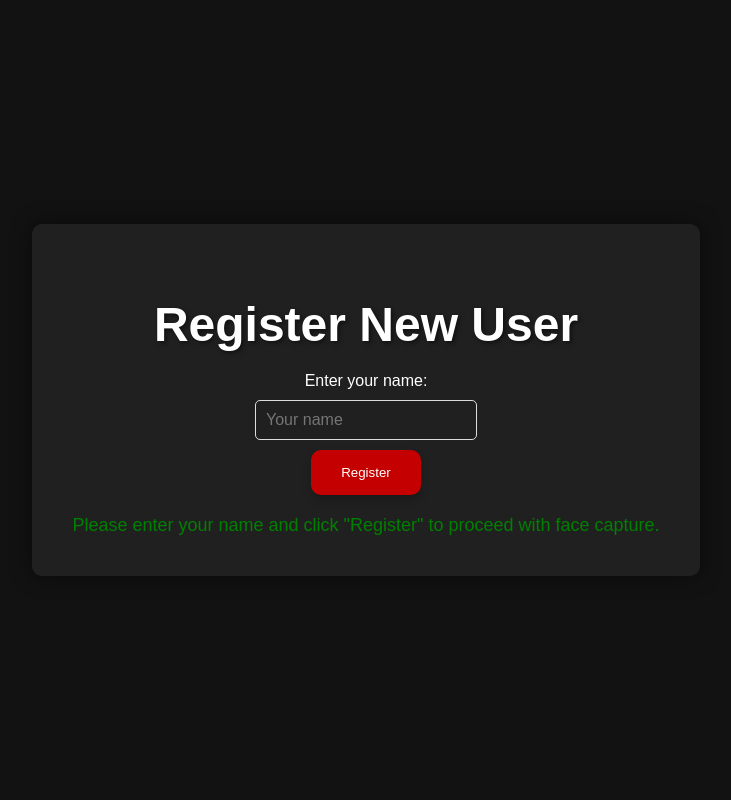
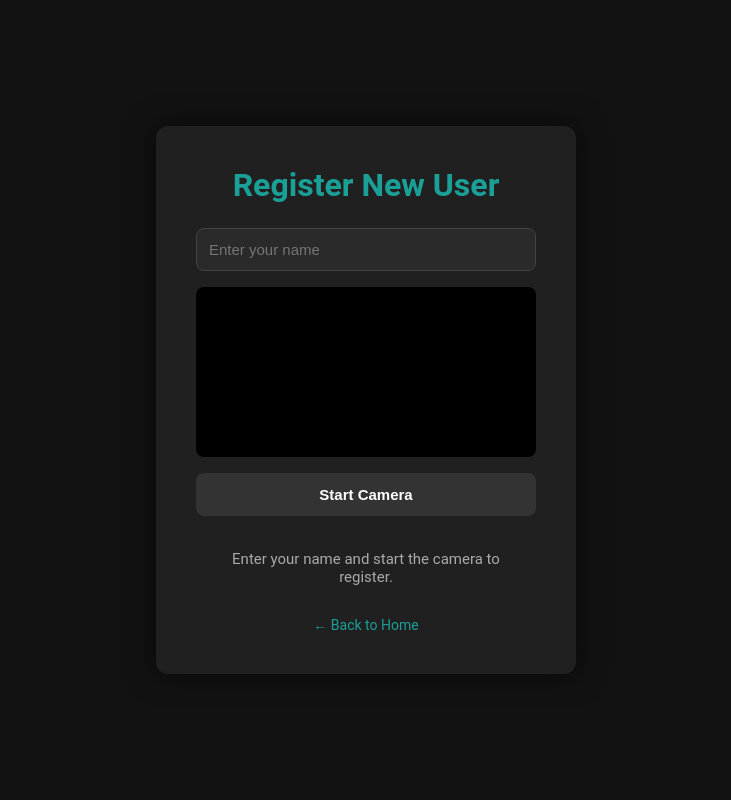
Before and after one commit to EyadEldokany/Face-Recognition-Sign-In-Solution-with-Real-Time-Database-Integration, a Flask app: page /register in a window 1280 px wide. Shown: the whole page, without its empty margins (274-1005 px from the left). Run offline with Flask 3, Linux system fonts and the light colour scheme.

Commit message:
Refactor register.html for improved layout and functionality

```diff
--- a/templates/register.html
+++ b/templates/register.html
@@ -5,109 +5,153 @@
     <meta name="viewport" content="width=device-width, initial-scale=1.0">
     <title>Register</title>
     <style>
+        * { box-sizing: border-box; margin: 0; padding: 0; }
         body {
-            font-family: Arial, sans-serif;
+            background-color: #121212;
+            color: #fff;
+            font-family: 'Roboto', Arial, sans-serif;
             display: flex;
-            flex-direction: column;
+            justify-content: center;
             align-items: center;
-            justify-content: center;
-            height: 100vh;
-            margin: 0;
-            background-color: #121212; /* Dark background */
-            color: #fff; /* White text */
+            min-height: 100vh;
         }
-
-        h1 {
-            font-size: 3em;
-            margin-bottom: 20px;
-            text-shadow: 2px 2px 4px rgba(0, 0, 0, 0.5);
-            animation: fadeIn 1s ease-in-out;
-        }
-
-        @keyframes fadeIn {
-            from {
-                opacity: 0;
-                transform: translateY(20px);
-            }
-            to {
-                opacity: 1;
-                transform: translateY(0);
-            }
-        }
-
-        form {
-            display: flex;
-            flex-direction: column;
-            align-items: center;
-            margin-top: 20px;
-        }
-
-        input[type="text"] {
-            padding: 10px;
-            font-size: 16px;
-            margin: 10px 0;
-            border-radius: 5px;
-            border: 1px solid #ddd;
-            width: 200px;
-            background-color: #202020; /* Dark input background */
-            color: #fff; /* White input text */
-        }
-
-        button {
-            background-color: #c50000;
-            color: #fff;
-            border: none;
-            padding: 15px 30px;
-            border-radius: 10px;
-            cursor: pointer;
-            transition: background-color 0.3s ease, box-shadow 0.3s ease;
-            box-shadow: 0px 5px 10px rgba(0, 0, 0, 0.2);
-        }
-
-        button:hover {
-            background-color: #ff1733;
-            box-shadow: 0px 10px 20px rgba(0, 0, 0, 0.3);
-        }
-
-        .message, .error {
-            font-size: 18px;
-            margin-top: 20px;
-        }
-
-        .message {
-            color: green;
-        }
-
-        .error {
-            color: red;
-        }
-
         .container {
             background-color: #202020;
             padding: 40px;
-            border-radius: 10px;
-            box-shadow: 0px 0px 20px rgba(0, 0, 0, 0.5);
+            border-radius: 12px;
+            box-shadow: 0 0 30px rgba(0,0,0,0.6);
             text-align: center;
+            width: 420px;
         }
+        h1 {
+            font-size: 2em;
+            margin-bottom: 24px;
+            color: #1ba098;
+            animation: fadeIn 0.8s ease;
+        }
+        @keyframes fadeIn {
+            from { opacity: 0; transform: translateY(16px); }
+            to   { opacity: 1; transform: translateY(0); }
+        }
+        input[type="text"] {
+            width: 100%;
+            padding: 12px;
+            font-size: 15px;
+            border-radius: 8px;
+            border: 1px solid #444;
+            background-color: #2a2a2a;
+            color: #fff;
+            margin-bottom: 16px;
+        }
+        video, canvas {
+            width: 100%;
+            border-radius: 8px;
+            margin-bottom: 12px;
+            background: #000;
+        }
+        canvas { display: none; }
+        .btn {
+            width: 100%;
+            padding: 13px;
+            border: none;
+            border-radius: 8px;
+            cursor: pointer;
+            font-size: 15px;
+            font-weight: 600;
+            margin-bottom: 10px;
+            transition: background 0.25s, transform 0.1s;
+        }
+        .btn:active { transform: scale(0.98); }
+        .btn-primary { background: #c50000; color: #fff; }
+        .btn-primary:hover { background: #ff1733; }
+        .btn-secondary { background: #333; color: #fff; }
+        .btn-secondary:hover { background: #555; }
+        .message {
+            margin-top: 14px;
+            font-size: 15px;
+            padding: 10px;
+            border-radius: 6px;
+        }
+        .success { background: #1a3a1a; color: #4caf50; }
+        .error   { background: #3a1a1a; color: #ff6b6b; }
+        .info    { color: #aaa; }
+        a { color: #1ba098; text-decoration: none; font-size: 14px; }
     </style>
 </head>
 <body>
-    <div class="container">
-        <h1>Register New User</h1>
+<div class="container">
+    <h1>Register New User</h1>
 
-        <form method="POST">
-            <label for="name">Enter your name:</label>
-            <input type="text" id="name" name="name" required placeholder="Your name">
-            <button type="submit">Register</button>
-        </form>
+    <input type="text" id="nameInput" placeholder="Enter your name" required>
 
-        {% if message %}
-            <div class="message">{{ message }}</div>
-        {% elif error %}
-            <div class="error">{{ error }}</div>
-        {% else %}
-            <div class="message">Please enter your name and click "Register" to proceed with face capture.</div>
-        {% endif %}
-    </div>
+    <video id="video" autoplay playsinline></video>
+    <canvas id="canvas"></canvas>
+
+    <button class="btn btn-secondary" id="startBtn" onclick="startCamera()">Start Camera</button>
+    <button class="btn btn-primary" id="captureBtn" onclick="capture()" style="display:none">
+        📸 Capture &amp; Register
+    </button>
+
+    <div id="message" class="message info">Enter your name and start the camera to register.</div>
+
+    <br>
+    <a href="/">← Back to Home</a>
+</div>
+
+<script>
+    let stream = null;
+
+    async function startCamera() {
+        try {
+            stream = await navigator.mediaDevices.getUserMedia({ video: true });
+            document.getElementById('video').srcObject = stream;
+            document.getElementById('startBtn').style.display = 'none';
+            document.getElementById('captureBtn').style.display = 'block';
+            setMessage('Camera ready. Position your face and click Capture.', 'info');
+        } catch (e) {
+            setMessage('Camera access denied. Please allow camera permissions.', 'error');
+        }
+    }
+
+    async function capture() {
+        const name = document.getElementById('nameInput').value.trim();
+        if (!name) {
+            setMessage('Please enter your name first.', 'error');
+            return;
+        }
+
+        const video = document.getElementById('video');
+        const canvas = document.getElementById('canvas');
+        canvas.width = video.videoWidth;
+        canvas.height = video.videoHeight;
+        canvas.getContext('2d').drawImage(video, 0, 0);
+        const imageData = canvas.toDataURL('image/jpeg', 0.9);
+
+        setMessage('Processing...', 'info');
+        document.getElementById('captureBtn').disabled = true;
+
+        try {
+            const res = await fetch('/api/register', {
+                method: 'POST',
+                headers: { 'Content-Type': 'application/json' },
+                body: JSON.stringify({ name, image: imageData })
+            });
+            const data = await res.json();
+            setMessage(data.message, data.success ? 'success' : 'error');
+            if (data.success && stream) {
+                stream.getTracks().forEach(t => t.stop());
+            }
+        } catch (e) {
+            setMessage('Network error. Please try again.', 'error');
+        }
+        document.getElementById('captureBtn').disabled = false;
+    }
+
+    function setMessage(text, type) {
+        const el = document.getElementById('message');
+        el.textContent = text;
+        el.className = 'message ' + type;
+    }
+</script>
 </body>
 </html>
```
